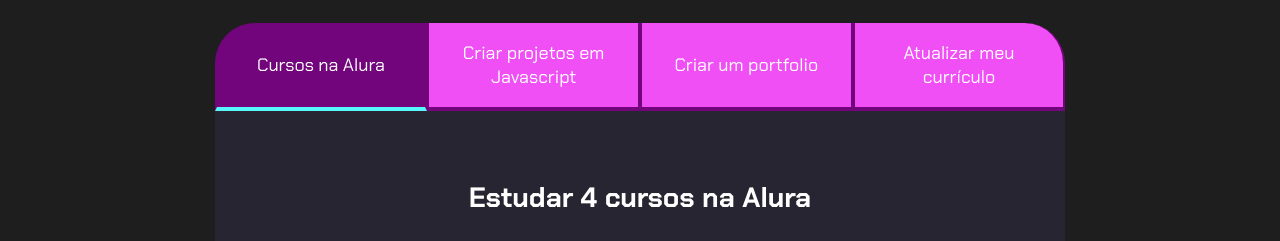
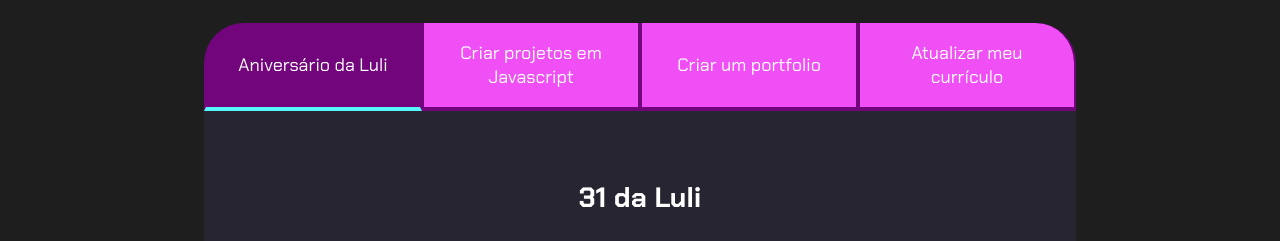
Before and after one commit to nayhalves02/naiana, a plain HTML site: page index.html in a window 1280 px wide. Shown: the part 80-321 px from the top of the page. Drawn offline with Linux system fonts and the light colour scheme.

Commit message:
fsdggthiuumnfgdcdsc

```diff
--- a/index.html
+++ b/index.html
@@ -13,14 +13,14 @@
         <h2 class="titulo-principal">Meus Objetivos do ano<span>_</span></h2>
         <div class="conteudo">
             <div class="botoes">
-                <button class="botao ativo">Cursos na Alura</button>
+                <button class="botao ativo">Aniversário da Luli</button>
                 <button class="botao">Criar projetos em Javascript</button>
                 <button class="botao">Criar um portfolio</button>
                 <button class="botao">Atualizar meu currículo</button>
             </div>
             <div class="abas-textos">
                 <div class="aba-conteudo ativo">
-                    <h3 class="aba-conteudo-titulo-principal">Estudar 4 cursos na Alura</h3>
+                    <h3 class="aba-conteudo-titulo-principal">31 da Luli</h3>
                     <h4 class="aba-conteudo-titulo-secundario">Tempo para completar o objetivo</h4>
                     <div class="contador">
                         <div class="contador-digito">
```
